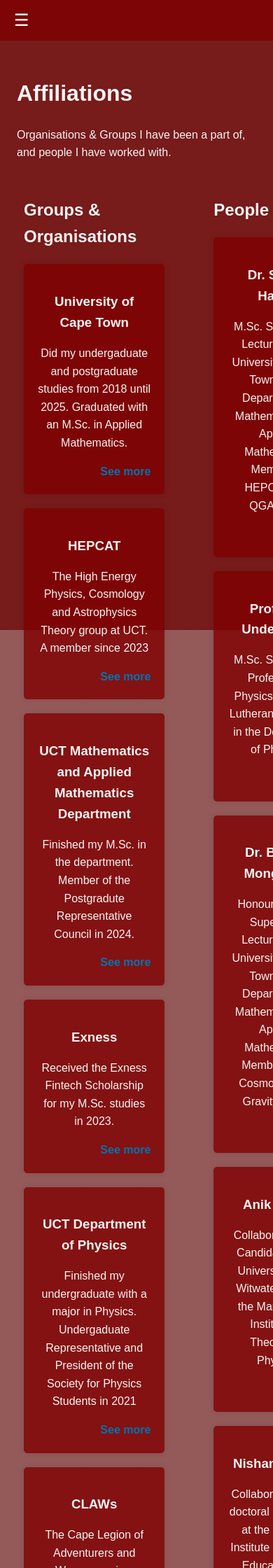
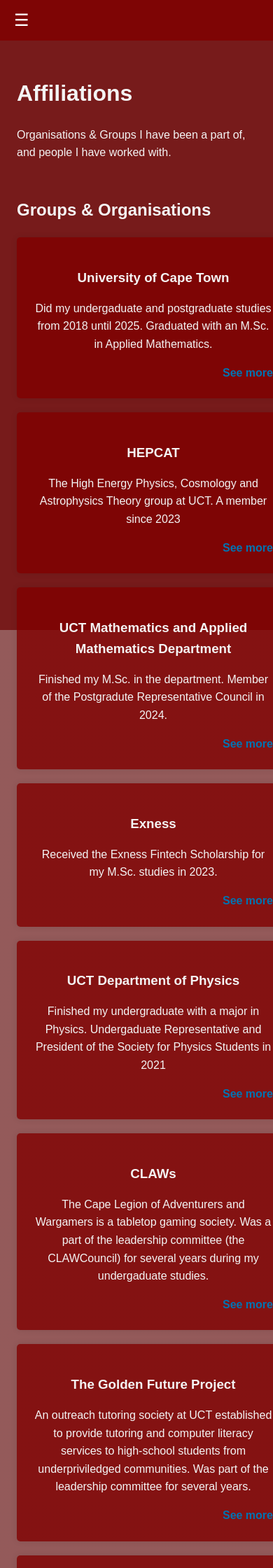
Before and after one commit to thatothapo/thatothapo.github.io, a Jekyll site: the page built from affiliations.md, in a window 390 px wide. Shown: the top 2240 px of the page at 70% size. Built offline with Jekyll 4.4.1, drawn with Linux system fonts in a browser that asks for light colours; some of the changed text lies outside the part shown.

Commit message:
affiliations update

```diff
--- a/assets/css/_styles.scss
+++ b/assets/css/_styles.scss
@@ -285,6 +285,28 @@
     margin-bottom: 15px;
 }
 
+/* Mobile Responsiveness */
+@media (max-width: 768px) {
+    .affiliations-container {
+        flex-direction: column; /* Stack columns vertically */
+        gap: 30px; /* Reduce gap between columns */
+    }
+
+    .column {
+        width: 100%; /* Full width columns */
+        margin: 0; /* Remove side margins */
+    }
+
+    /* Ensure People column comes after Groups & Organisations */
+    .column:last-child {
+        margin-top: 30px; /* Add space between sections */
+    }
+
+    .column .card {
+        padding: 1.5rem; /* Slightly larger padding on mobile */
+    }
+}
+
 /* See More Link */
 .column .card .see-more {
     display: block;
```
